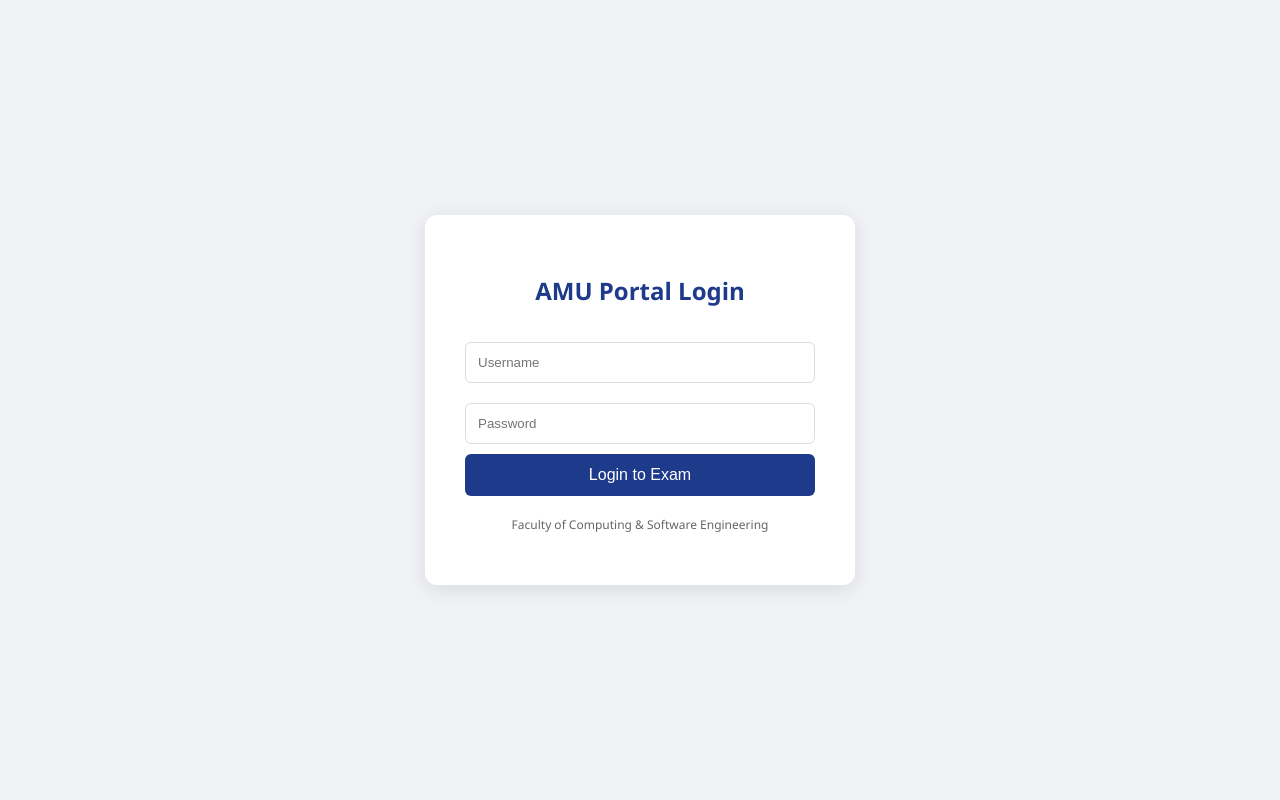
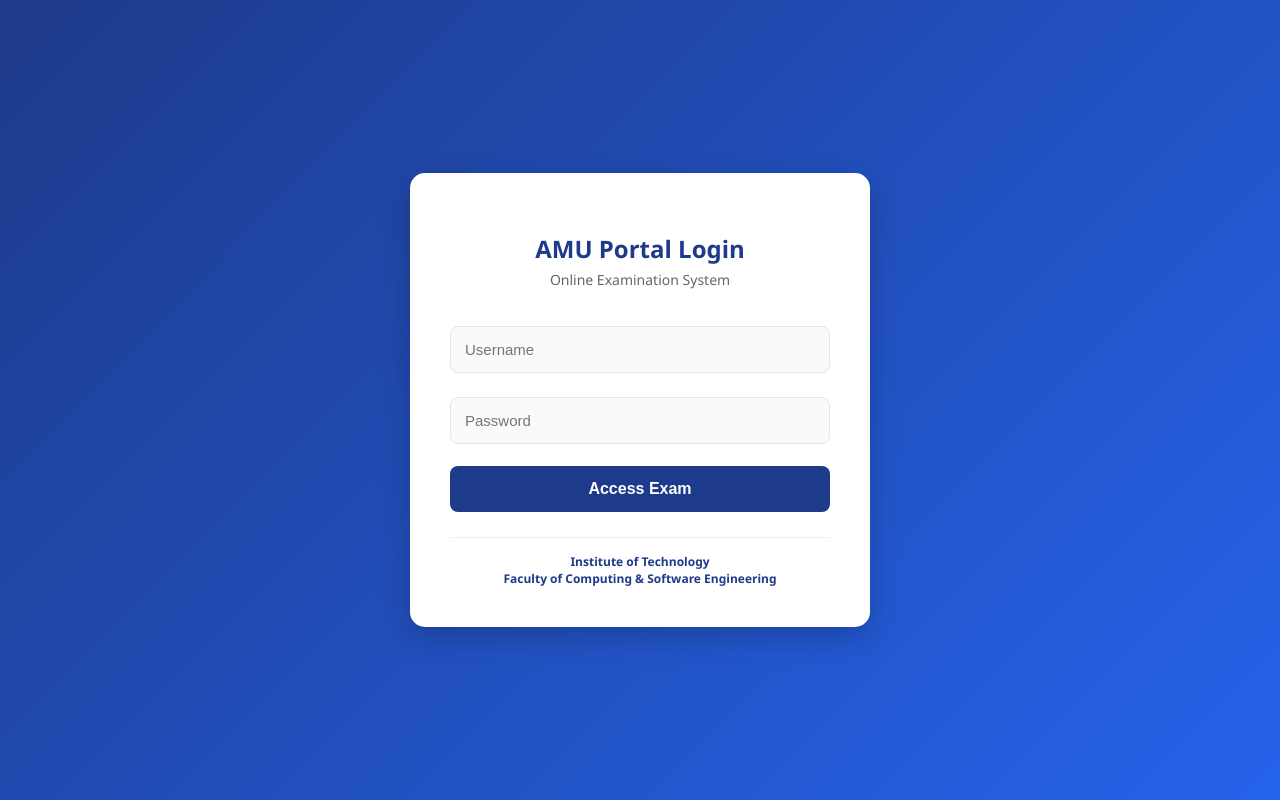
Before and after one commit to mesfinchalnew-creator/online-exam-system, a Flask app: page / in a window 1280 px wide. Run offline with Flask 3, Linux system fonts and the light colour scheme.

Commit message:
Update login.html

```diff
--- a/templates/login.html
+++ b/templates/login.html
@@ -4,23 +4,89 @@
     <meta charset="UTF-8">
     <title>AMU Exam Login</title>
     <style>
-        body { background: #f0f2f5; font-family: 'Segoe UI', sans-serif; display: flex; justify-content: center; align-items: center; height: 100vh; margin: 0; }
-        .login-card { background: white; padding: 40px; border-radius: 12px; box-shadow: 0 4px 20px rgba(0,0,0,0.1); width: 350px; text-align: center; }
-        h2 { color: #1e3a8a; margin-bottom: 25px; }
-        input { width: 100%; padding: 12px; margin: 10px 0; border: 1px solid #ddd; border-radius: 6px; box-sizing: border-box; }
-        button { width: 100%; padding: 12px; background: #1e3a8a; color: white; border: none; border-radius: 6px; cursor: pointer; font-size: 16px; transition: 0.3s; }
-        button:hover { background: #2563eb; }
+        /* ያንተን መሰረታዊ ዲዛይን በመጠበቅ ትንሽ ማሳመሪያዎች ተጨምረዋል */
+        body {
+            background: linear-gradient(135deg, #1e3a8a 0%, #2563eb 100%); /* ዳራውን ይበልጥ እንዲያምር አደረግነው */
+            font-family: 'Segoe UI', Tahoma, Geneva, Verdana, sans-serif;
+            display: flex;
+            justify-content: center;
+            align-items: center;
+            height: 100vh;
+            margin: 0;
+        }
+        .login-card {
+            background: white;
+            padding: 40px;
+            border-radius: 15px;
+            box-shadow: 0 10px 30px rgba(0,0,0,0.2);
+            width: 380px;
+            text-align: center;
+            transition: transform 0.3s;
+        }
+        .login-card:hover { transform: translateY(-5px); } /* ትንሽ ሞሽን እንዲኖረው */
+
+        h2 { color: #1e3a8a; margin-bottom: 5px; font-weight: 800; }
+        .sub-title { color: #666; margin-bottom: 25px; font-size: 14px; }
+
+        input {
+            width: 100%;
+            padding: 14px;
+            margin: 12px 0;
+            border: 1px solid #e1e4e8;
+            border-radius: 8px;
+            box-sizing: border-box;
+            font-size: 15px;
+            background: #f8fafc;
+        }
+        input:focus {
+            outline: none;
+            border-color: #1e3a8a;
+            box-shadow: 0 0 0 3px rgba(30, 58, 138, 0.1);
+        }
+
+        button {
+            width: 100%;
+            padding: 14px;
+            background: #1e3a8a;
+            color: white;
+            border: none;
+            border-radius: 8px;
+            cursor: pointer;
+            font-size: 16px;
+            font-weight: bold;
+            transition: 0.3s;
+            margin-top: 10px;
+        }
+        button:hover {
+            background: #152c66;
+            box-shadow: 0 4px 12px rgba(30, 58, 138, 0.2);
+        }
+
+        .fcse-footer {
+            font-size: 12px;
+            color: #1e3a8a;
+            margin-top: 25px;
+            font-weight: 600;
+            border-top: 1px solid #eee;
+            padding-top: 15px;
+        }
     </style>
 </head>
 <body>
     <div class="login-card">
         <h2>AMU Portal Login</h2>
+        <div class="sub-title">Online Examination System</div>
+
         <form action="/login" method="POST">
             <input type="text" name="username" placeholder="Username" required>
             <input type="password" name="password" placeholder="Password" required>
-            <button type="submit">Login to Exam</button>
+            <button type="submit">Access Exam</button>
         </form>
-        <p style="font-size: 12px; color: #666; margin-top: 20px;">Faculty of Computing & Software Engineering</p>
+
+        <div class="fcse-footer">
+            Institute of Technology<br>
+            Faculty of Computing & Software Engineering
+        </div>
     </div>
 </body>
 </html>
```
